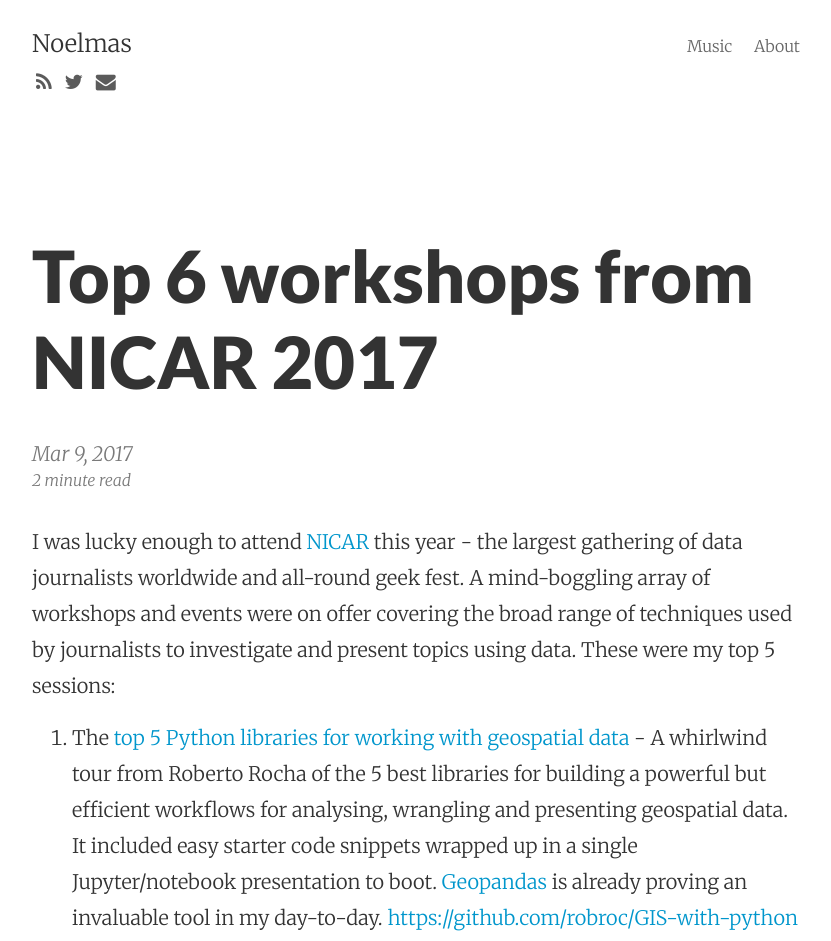
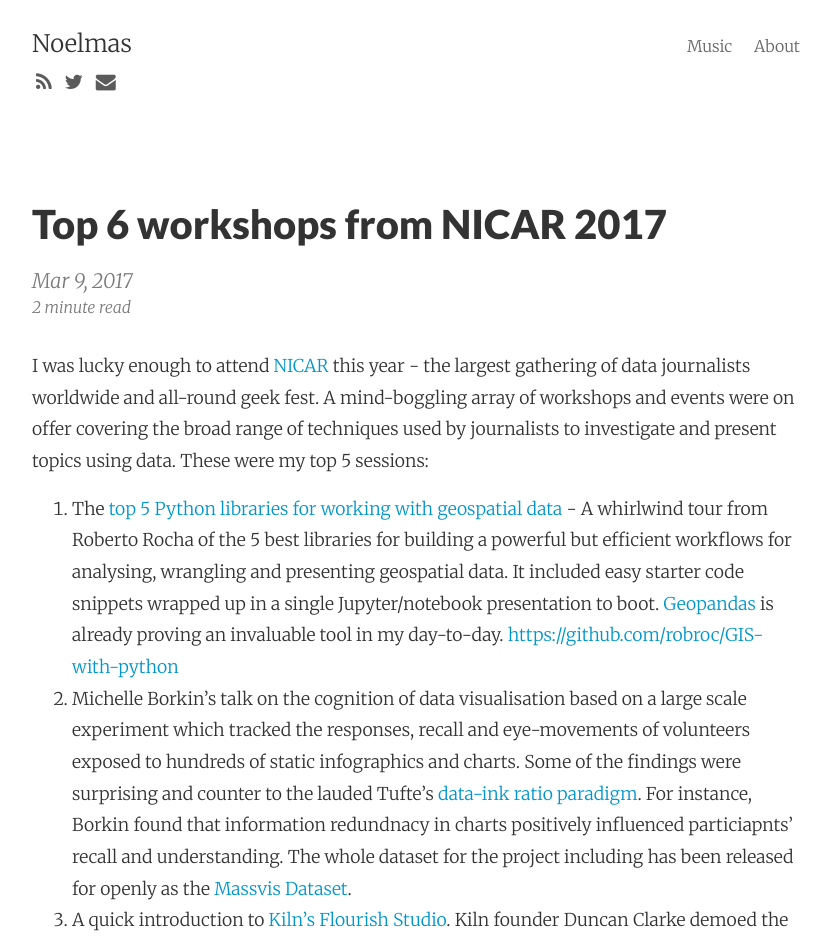
Before and after one commit to pamegeo/blog, a Jekyll site: the page built from _posts/2017-3-9-nicar-2017.markdown, in a window 1280 px wide. Shown: the top 941 px of the page, without its empty margins (224-1055 px from the left). Built offline with Jekyll 4.4.1, drawn with Linux system fonts in a browser that asks for light colours; nearby versions of some CDN libraries.

Commit message:
CSS and blog update

```diff
--- a/_posts/2017-3-9-nicar-2017.markdown
+++ b/_posts/2017-3-9-nicar-2017.markdown
@@ -12,7 +12,7 @@ I was lucky enough to attend [NICAR](https://www.ire.org/nicar/) this year - the
 2. Michelle Borkin’s talk on the cognition of data visualisation based on a large scale experiment which tracked the responses, recall and eye-movements of volunteers exposed to hundreds of static infographics and charts. Some of the findings were surprising and counter to the lauded Tufte’s [data-ink ratio paradigm](http://www.infovis-wiki.net/index.php/Data-Ink_Ratio). For instance, Borkin found that information redundnacy in charts positively influenced particiapnts' recall and understanding. The whole dataset for the project including has been released for openly as the [Massvis Dataset](http://massvis.mit.edu/).
 3. A quick introduction to [Kiln’s Flourish Studio](https://flourish.studio/). Kiln founder Duncan Clarke demoed the new platform for publishing interactive data visualisations that combines re-usability, clean GUI interfaces for data updating whilst allowing for radical creativity in the design process.
 4. Buzzfeed’s Open Labs Fellows' crash course in mining data from social media sources including Facebook and Twitter with a handy [Github repo](https://github.com/buzzfeed-openlab/big-picture/wiki/Guide:-Harvesting-social-data) of scripts to get you started on coding up your own scrapers. [https://github.com/buzzfeed-openlab/big-picture/wiki/Guide:-Harvesting-social-data](https://github.com/buzzfeed-openlab/big-picture/wiki/Guide:-Harvesting-social-data)
-5. Meredith Broussard (New York University) and William Lyon (Neo4J) demonstrated how the network database Neo4J can be used to explore campaign finance. ICIJ have showed through the Panama Papers the power of Neo4J for investigating and presenting complex networks. Neo4J now runs a journalism accelerator programme to encourage uptake by newsrooms. More info [here](bit.ly/neo4j_ddj).
+5. Meredith Broussard (New York University) and William Lyon (Neo4J) demonstrated how the network database Neo4J can be used to explore campaign finance. ICIJ have showed through the Panama Papers the power of Neo4J for investigating and presenting complex networks. Neo4J now runs a journalism accelerator programme to encourage uptake by newsrooms. More info [here](http://bit.ly/neo4j_ddj).
 6. Neil Halloran - the creator of the [Fallen of World War II](https://vimeo.com/128373915) - gave wide-ranging talk on the natural tension between statistics and sentiment and how we can do a better job at marrying gate two. Including some great links to further reading that I will follow up on: Steven Pinker’s *The Better Angels of Our Nature* and Daniel Kahneman’s *Thinking, Fast & Slow*. Here’s a link to the amazing visual data story if you haven’t seen it already:
 
 
--- a/_sass/_main.scss
+++ b/_sass/_main.scss
@@ -326,7 +326,7 @@ h6,
   .p,
   p,
   li {
-    font-size: 1.25rem;
+    font-size: 1.10rem;
     line-height: 1.8;
   }
 
@@ -397,7 +397,7 @@ h6,
 @media screen and (min-width: 64em) {
   .h1,
   h1 {
-    font-size: 4.498rem;
+    font-size: 2.5rem;
   }
 
   .h2,
```
Also changed, not shown: 4 other files.
